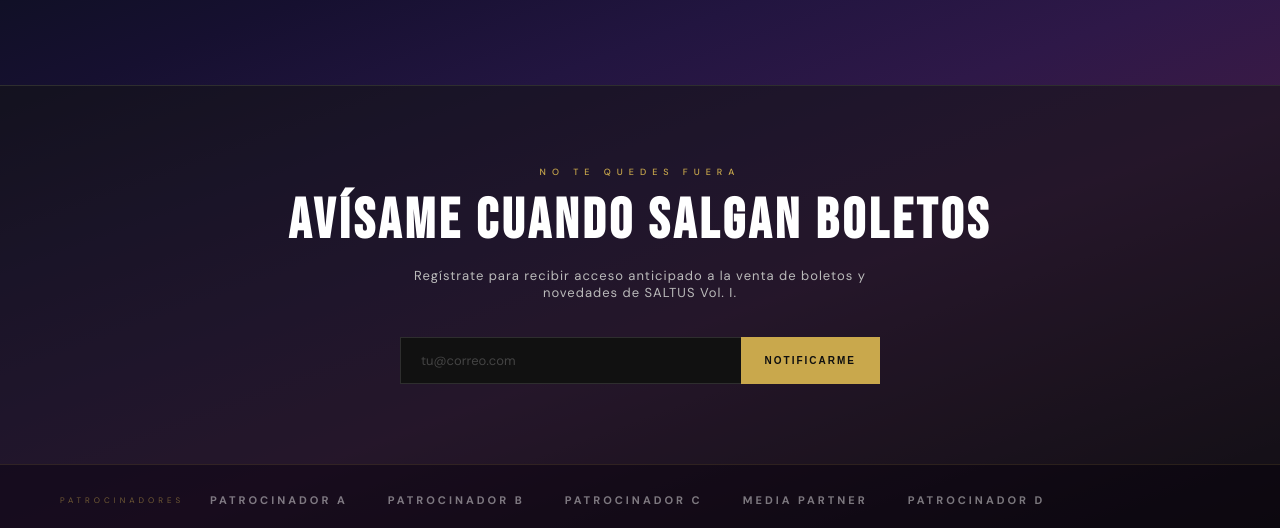
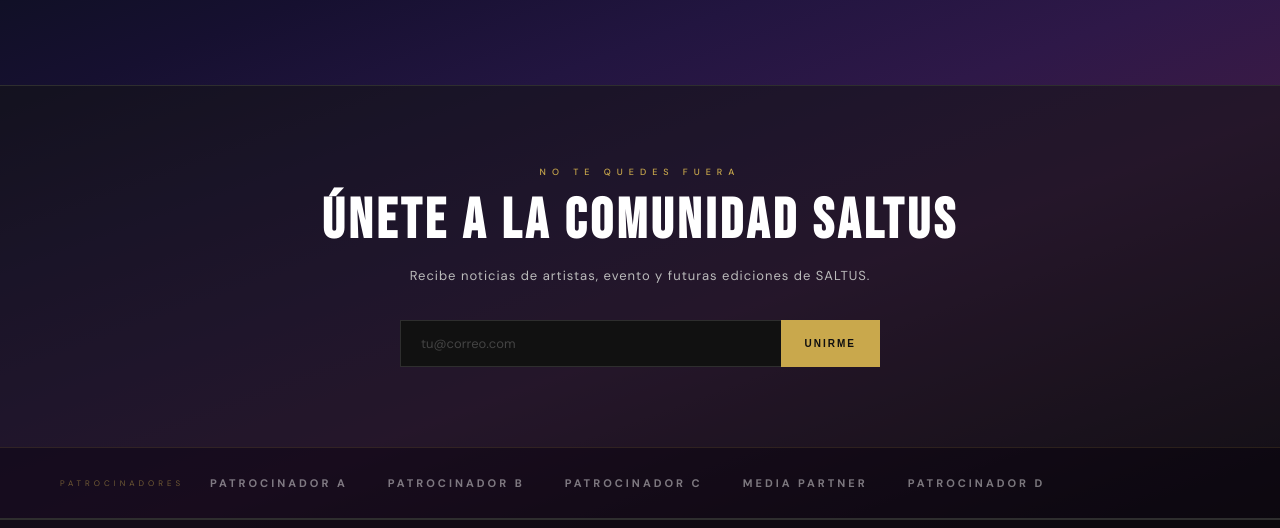
Before and after one commit to arturogallardo830-hash/Saltus, a website: page index.html in a window 1280 px wide. Shown: the part 6478-7006 px from the top of the page. Drawn offline with nearby package versions, Linux system fonts and the light colour scheme; no server answers.

Commit message:
Update email signup section to community-focused messaging
Co-Authored-By: Claude Opus 4.7 (1M context) <noreply@anthropic.com>

```diff
--- a/index.html
+++ b/index.html
@@ -1795,11 +1795,11 @@ footer{
 
 <section class="email-section reveal">
   <div class="s-eyebrow">No te quedes fuera</div>
-  <h3>Avísame cuando salgan boletos</h3>
-  <p>Regístrate para recibir acceso anticipado a la venta de boletos y novedades de SALTUS Vol. I.</p>
+  <h3>Únete a la comunidad SALTUS</h3>
+  <p>Recibe noticias de artistas, evento y futuras ediciones de SALTUS.</p>
   <form class="email-form" onsubmit="return false;">
     <input class="email-input" type="email" placeholder="tu@correo.com" aria-label="Correo electrónico" autocomplete="email">
-    <button class="email-submit" type="submit">Notificarme</button>
+    <button class="email-submit" type="submit">Unirme</button>
   </form>
 </section>
 
@@ -1905,7 +1905,7 @@ footer{
 </div>
 
 <!-- ══ TOAST ════════════════════════════════════ -->
-<div class="toast" id="toast" role="status" aria-live="polite">Registrado — Te avisaremos pronto</div>
+<div class="toast" id="toast" role="status" aria-live="polite">¡Bienvenido a la comunidad SALTUS!</div>
 
 <!-- ══ STICKY MOBILE CTA ══════════════════════════ -->
 <div class="sticky-cta" id="stickyCta">
```
